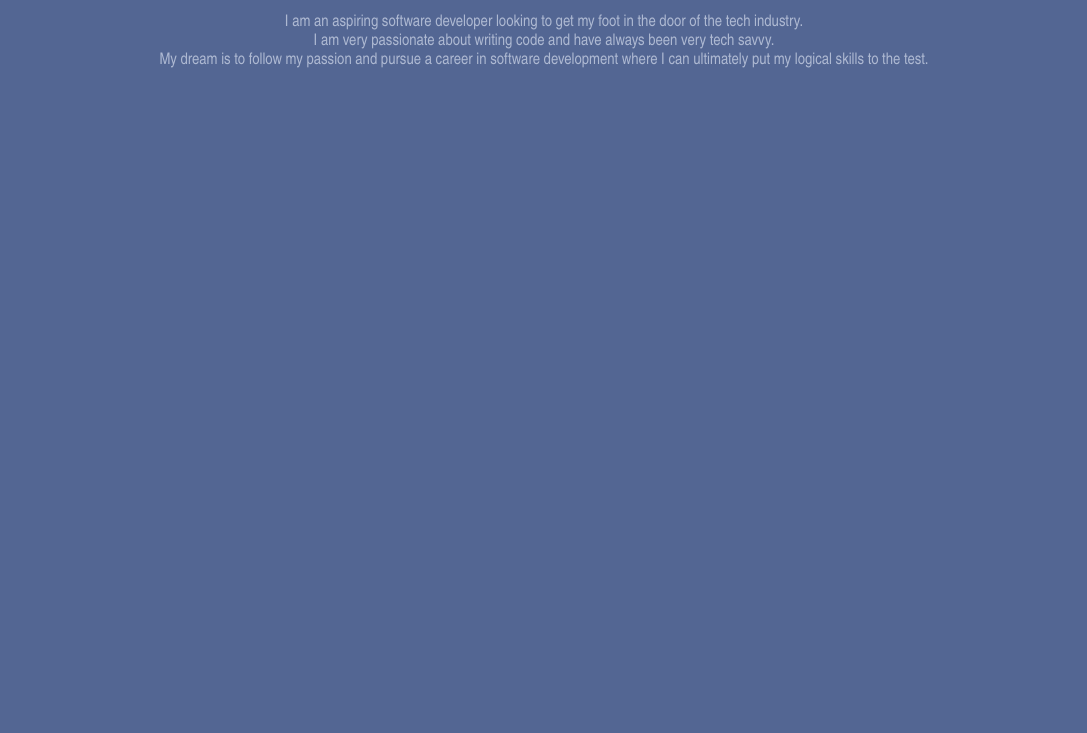
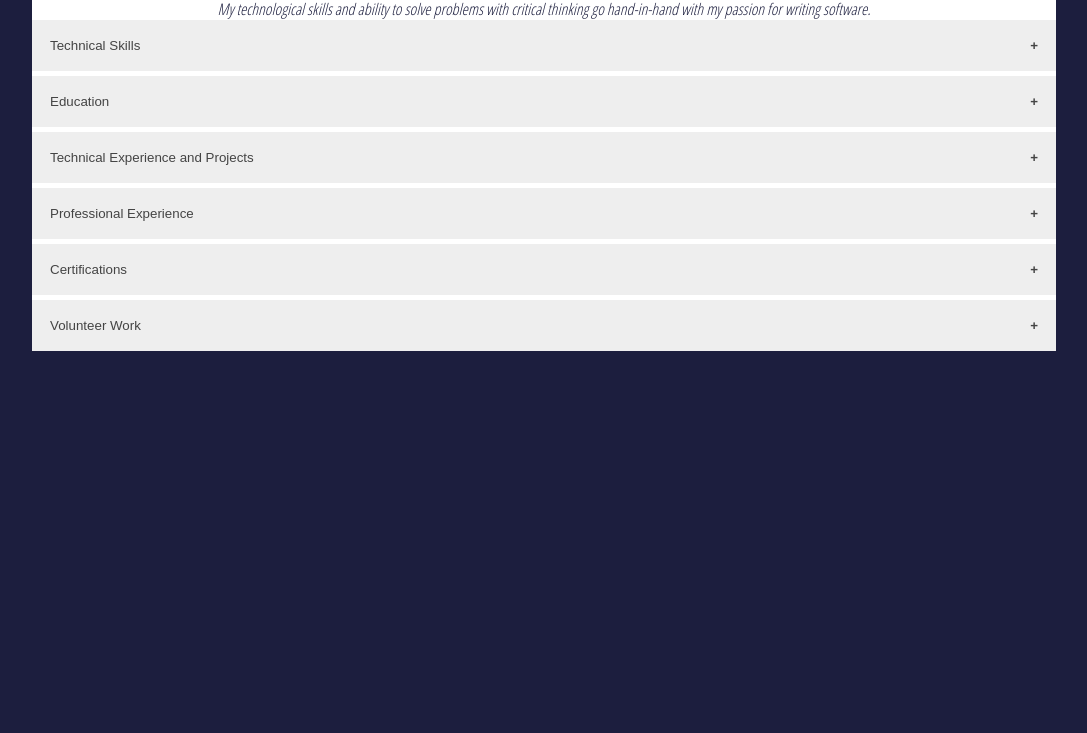
Before and after one commit to stryph4/stryph4.github.io, a plain HTML site: page index.html in a window 1280 px wide. Shown: the part 67-800 px from the top of the page, without its empty margins (96-1183 px from the left). Drawn offline with Linux system fonts and the light colour scheme.

Commit message:
Updated to better reflect my professional achievements

```diff
--- a/index.html
+++ b/index.html
@@ -8,11 +8,92 @@
 <link rel="stylesheet" href="style.css">
 </head>
 
-<h1>About Me</h1>
-<p>
-I am an aspiring software developer looking to get my foot in the door of the tech industry.<br/>
-I am very passionate about writing code and have always been very tech savvy.<br/>
-My dream is to follow my passion and pursue a career in software development where I can ultimately put my logical skills to the test.
-</p>
+<div class="maindiv">
+<body>
+    <h1 align="center">Nabiel El-Gendy</h1>
+    <p align="center"><em>I am a highly motivated, energetic person possessing great communication skills with the ability to work in a fast-paced, team oriented environment.
+        <br>My technological skills and ability to solve problems with critical thinking go hand-in-hand with my passion for writing software.</em></p>
 
+        <button class="accordion">Technical Skills<label class="expand">+</label></button>
+        <div class="panel">
+           <p>Object Oriented Programming: C#<br>
+                Web Based Technologies: HTML, CSS, JavaScript, Git<br>
+                Database Technologies: SQL<br>
+                </p>
+        </div>
+        <button class="accordion">Education<label class="expand">+</label></button>
+        <div class="panel">
+            <p>
+                    <b>Tech Elevator - Cleveland, OH</b> <em style="float: right">May 2018 - Present</em><br>
+                    Currently attending a .NET coding bootcamp learning how to create dynamic web-based software using the C# programming language and integrating databases with SQL.<br><br>
+                    <b>Western Governors University - (Online Courses)</b><em style="float: right">December 2015 - 2018</em><br>
+                    Studied IT with an emphasis on Software Development
+
+            </p>
+        </div>
+        <button class="accordion">Technical Experience and Projects<label class="expand">+</label></button>
+        <div class="panel">
+            <ul style="list-style-type: none;">
+                <li><b>WhiteBoarding Application</b></li>
+                <ul>
+                    <li>Created an application using Windows Presentation Forms to help myself and other students practice popular whiteboarding problems</li>
+                </ul>
+                <li><b>National Parks Geek Website</b></li>
+                <ul>
+                    <li>Created a web application connected to a SQL database to list National Parks and their descriptions</li>
+                    <li>Included a survey for users to choose their favorite park</li>
+                    <li>Included JavaScript functions to dynamically change temperatures from Celsius to Fahrenheit for the park’s weather and assign a cookie to a user to remember their preference</li>
+                </ul>
+                <li><b>Vending Machine Software</b></li>
+                <ul>
+                    <li>Created a console application in C# which simulated a vending machine</li>
+                    <li>Used File I/O to import an inventory and export a log for sales</li>
+                </ul>
+                <li><b>Park Reservation Software</b></li>
+                <ul>
+                    <li>Created a console application in C# which simulated a National Park reservation service</li>
+                    <li>Connected to a SQL database to assure that the reservation was available</li>
+                </ul>
+                <li><b>Tuition Calculator</b></li>
+                <ul>
+                    <li>Created a console application in Java which calculated the total tuition required for graduation</li>
+                    <li>Took user inputs for credits earned per semester, total credits to graduate, and tuition costs per semester</li>
+                </ul>
+                <li><b>Student Database</b></li>
+                <ul>
+                    <li>Created a console application in Java simulating a database of students using multidimensional arrays</li>
+                    <li>Printed each students information to the console</li>
+                </ul>
+            </ul>
+        </div>
+        <button class="accordion">Professional Experience<label class="expand">+</label></button>
+        <div class="panel">
+            <br>
+                <b>GameStop, Akron, OH&emsp;<em>Game Advisor</em></b><em style="float: right">2007 - 2009</em><br>
+                <ul>
+                    <li>Provided customers with excellent service and information about the gaming industry</li>
+                    <li>Kept the store tidy and stocked new inventory each day</li>
+                </ul>
+                <br>
+                <b>Boumadi Clothier, Akron, OH&emsp;<em>IT Specialist</em></b><em style="float: right">2009 - 2016</em><br>
+                <ul>
+                    <li>Provided customers with excellent service and information about the gaming industry</li>
+                    <li>Kept the store tidy and stocked new inventory each day</li>
+                </ul>
+        </div>
+        <button class="accordion">Certifications<label class="expand">+</label></button>
+        <div class="panel">
+            <ul>
+                <li>CIW (Certified Internet Web Professional): Database Design Specialist, JavaScript Specialist, Web Design Specialist, Web Foundations Associate</li>
+                <li>CompTIA: Project+</li>
+            </ul>
+        </div>
+        <button class="accordion">Volunteer Work<label class="expand">+</label></button>
+        <div class="panel">
+            <p><b>GiveCamp 2018</b></p>
+            <p>Worked with a team of developers and a project manager to migrate a website for the non-profit organization Engage! Cleveland</p>
+        </div>
+        <script src="script.js"></script>
+    </div>
+</body>
 </html>
--- /dev/null
+++ b/script.js
@@ -0,0 +1,18 @@
+document.addEventListener('DOMContentLoaded', () => {
+    const acc = document.getElementsByClassName('accordion');
+
+    for (let i = 0; i < acc.length; i++){
+        acc[i].addEventListener('click', function() {
+           this.classList.toggle('active');
+           this.querySelector('.expand').innerText = "+";
+           let panel = this.nextElementSibling;
+           if (panel.style.maxHeight){
+               panel.style.maxHeight = null;
+
+           } else {
+               panel.style.maxHeight = panel.scrollHeight + "px";
+               this.querySelector('.expand').innerText = "-";
+           }
+        });
+    }
+});
--- a/style.css
+++ b/style.css
@@ -1,23 +1,64 @@
+@import url('https://fonts.googleapis.com/css?family=Open+Sans+Condensed:300');
+
+* {
+	margin: 0;
+	padding: 0;
+	border: 0;
+	outline: 0;
+	vertical-align: baseline;
+	background: transparent;
+}
+
 body
 {
-background-color: #536693;
-font-family: arial narrow;
-
+background-color: #1C1E3E;
+color: #818399;
+font-family: 'Open Sans Condensed';
 }
 
-h1
-{
-	text-align: center;
-	color: #AEB9D2;
-	text-shadow: 2px 2px #192D5C;
-	text-decoration: underline;
-
-
+.maindiv{
+	margin-top: 0;
+	background-color: white;
+	color: #1C1E3E;
+	width: 80%;
+	margin-left: auto;
+	margin-right: auto;
 }
 
-p
-{
-	text-align: center;
-	color: #AEB9D2;
+.accordion {
+    background-color: #eee;
+    color: #444;
+    cursor: pointer;
+    padding: 18px;
+    width: 100%;
+    text-align: left;
+    border: none;
+    outline: none;
+}
 
+.active, .accordion:hover {
+    background-color: #ccc;
 }
+
+.panel {
+	padding: 0 18px;
+	margin-bottom: 5px;
+	background-color: white;
+	color: #1C1E3E;
+	max-height: 0;
+	overflow: hidden;
+	transition: max-height 0.2s ease-out;
+}
+
+.acordion:after{
+	font-size: 13px;
+	color: #777;
+	float: right;
+	margin-left: 5px;
+}
+
+.expand{
+	float: right;
+	font-weight: bold;
+	color: #444;
+}
```
Also changed, not shown: laptop.jpg (added).
